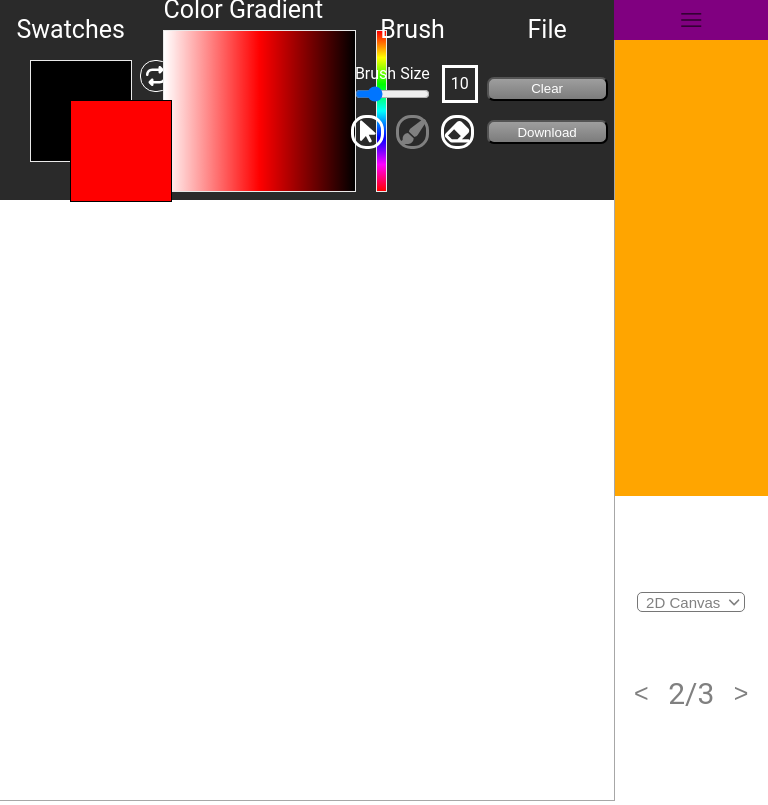
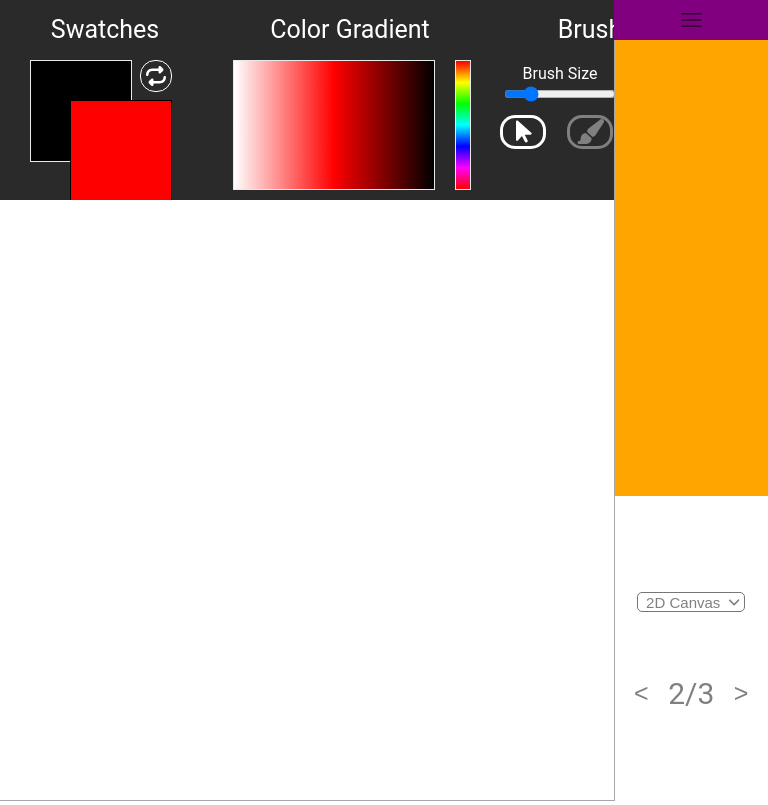
Before and after one commit to JimLeeWeiMin/jimleeweimin.github.io, an Angular app: page /pages/ScatterStuff in a window 768 px wide. Built offline with nearby package versions, Linux system fonts and the light colour scheme.

Commit message:
Remove support for resize for 2D Canvas

```diff
--- a/src/app/components/drawing-canvas/drawing-canvas.component.css
+++ b/src/app/components/drawing-canvas/drawing-canvas.component.css
@@ -40,11 +40,9 @@
 
     display: flex;
     flex-direction: row;
-    align-items: center;
-    /* justify-content: center; */
+    background-color: rgb(42, 42, 42);
 
-    /* background-color: aquamarine; */
-    background-color: rgb(42, 42, 42);
+    overflow: hidden;
 }
 
 .ToolWrapper > div {
@@ -89,7 +87,7 @@
 }
 
 .Swatches {
-    width: 210px;
+    min-width: 210px;
 }
 
 .SwatchesFront {
@@ -155,7 +153,7 @@
 
   /* Position the tooltip text - see examples below! */
   position: absolute;
-  z-index: 1;
+  /* z-index: 1; */
 }
 
 .SwatchesSwitch:hover .SwatchesSwitchToolTip {
@@ -168,10 +166,7 @@
 }
 
 .ColorGradient {
-    position: relative;
-
-    width: 280px;
-    height: 100%;
+    min-width: 280px;
 }
 
 .ColorPickerWrapper {
@@ -221,7 +216,7 @@
 }
 
 .Brush {
-    width: 200px;
+    min-width: 200px;
 }
 
 .BrushWrapper {
@@ -385,7 +380,7 @@
 }
 
 .File {
-    width: 200px;
+    min-width: 200px;
 }
 
 .FileWrapper {
@@ -483,25 +478,3 @@
     width: 100%;
     height: 75%;
 }
-
-
-/* Tablet */
-@media screen and
-(min-width: 601px) and
-(max-width: 1279px) {
-    .ToolTipWrapper {
-        height: 20%;
-        width: 100%;
-
-        display: flex;
-        flex-direction: row;
-
-        font-size: 25px;
-        color:white;
-        font-weight: 400;
-    }
-
-    .ToolTipWrapper > div {
-        width: 25%;
-    }
-}
--- a/src/app/components/drawing-canvas/drawing-canvas.component.html
+++ b/src/app/components/drawing-canvas/drawing-canvas.component.html
@@ -8,7 +8,7 @@
         <div class="Title">
             <span>Swatches</span>
         </div>
-        <div>
+        <div class="SwatchesFunction">
             <div class="SwatchesFront" #divCanvasColorSelected>
                 <canvas #canvasColorSelected></canvas>
             </div>
@@ -24,7 +24,7 @@
         <div class="Title">
             <span>Color Gradient</span>
         </div>
-        <div>
+        <div class="ColorFunction">
             <div class="ColorPickerWrapper">
                 <div class="ColorGradientDiv" #divCanvasColorGradientSelector (mousedown)="colorPickerDown($event)" (mouseup)="colorPickerUp($event)" (mousemove)="colorPickerMove($event)">
                     <canvas #canvasColorGradientSelector></canvas>
--- a/src/app/components/drawing-canvas/drawing-canvas.component.ts
+++ b/src/app/components/drawing-canvas/drawing-canvas.component.ts
@@ -656,7 +656,6 @@ export class DrawingCanvasComponent implements OnInit {
     }
 
   }
-
   Draw(_x: number, _y: number):void {
     this.ctxDrawingBlock.beginPath();
     this.ctxDrawingBlock.arc(_x, _y, this.PixelSizeX, 0, 2 * Math.PI);
```
